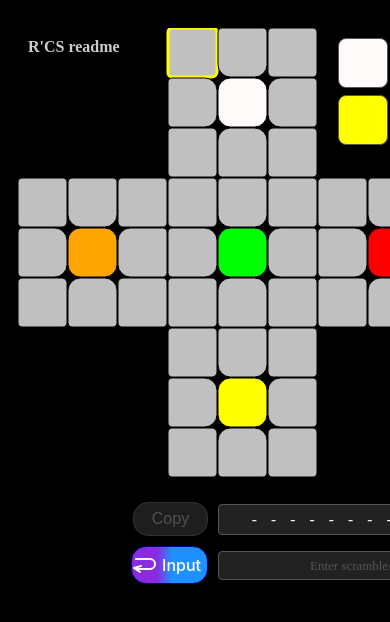
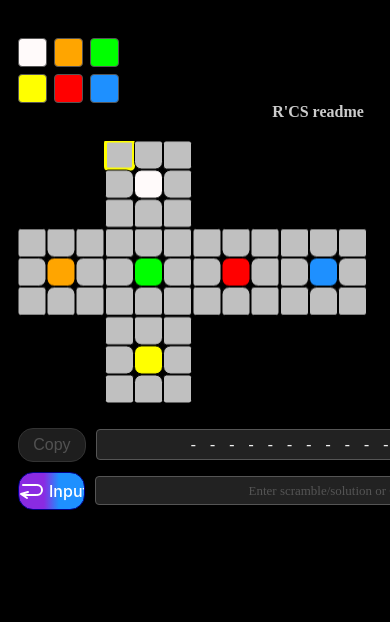
Before and after one commit to vibcatch24/R-CS, a website with bundled scripts: page index.html in a window 390 px wide. Shown: the top 622 px of the page. Built offline with nearby package versions, Linux system fonts and the light colour scheme.

Commit message:
Smartphone adaptation

```diff
--- a/Impasto.js
+++ b/Impasto.js
@@ -3,8 +3,10 @@ import * as CubeDefs from './cubeConstants.js'
 import { CubeState } from './CubeState.js'
 import { drawLayout, setOnLogoLoadCallback, setupLayoutEnvironment } from './Layout.js'
 
+const isMobile = window.innerWidth < 600
+const CANVAS_WIDTH_CONFIG = isMobile ? window.innerWidth - 40 : 600
 const CUBE_DIMENSION_CONFIG = 3
-const M_FOR_CLICK_DETECTION = CubeDefs.CANVAS_WIDTH_CONFIG / 4
+const M_FOR_CLICK_DETECTION = CANVAS_WIDTH_CONFIG / 4
 const SQUARE_SIZE_FOR_CLICK_DETECTION = Math.floor(M_FOR_CLICK_DETECTION / CUBE_DIMENSION_CONFIG)
 
 let cubeState = new CubeState()
@@ -14,7 +16,7 @@ let shouldDrawCatch24Text = false
 let copyTimeoutId = null
 
 // --- Initialization Layout (canvas) ---
-setupLayoutEnvironment('#cube-container', CubeDefs.CANVAS_WIDTH_CONFIG)
+setupLayoutEnvironment('#cube-container', CANVAS_WIDTH_CONFIG)
 setOnLogoLoadCallback(updateAndRedrawAll)
 // --- Getting references to DOM elements---
 const canvasEl = document.querySelector('#cube-container canvas')
--- a/cubeConstants.js
+++ b/cubeConstants.js
@@ -1,6 +1,5 @@
 // Файл: cubeConstants.js ref 1.2
 export const DEBUG_STATE = false
-export const CANVAS_WIDTH_CONFIG = 600
 export const TOTAL_STIKERS = 48
 export const DEFAULT_COLOR = '#C0C0C0'
 export const SIDES = ['U', 'L', 'F', 'R', 'B', 'D']
--- a/style.css
+++ b/style.css
@@ -11,7 +11,8 @@ body {
 
 .tool-container {
 	position: relative;
-	width: 600px;
+	width: 100%;
+	max-width: 600px;
 	margin: 0 auto 20px auto;
 	min-height: 550px;
 }
@@ -286,3 +287,38 @@ h1.title-header:hover {
 	box-shadow: inset 2px 2px 5px rgba(0, 0, 0, 0.4);
 	transform: translateY(1px);
 }
+
+@media (max-width: 600px) {
+	body {
+		flex-direction: column;
+		padding: 10px;
+	}
+
+	#controls {
+		position: static;
+		width: 100%;
+		order: 2;
+		margin-top: 20px;
+		justify-content: center;
+		gap: 20px;
+	}
+
+	#cube-container {
+		order: 1;
+	}
+
+	h1.title-header {
+		position: static;
+		text-align: center;
+		margin-bottom: 20px;
+	}
+
+	#position-code-container {
+		order: 3;
+	}
+
+	.code-field {
+		width: 100%;
+		box-sizing: border-box;
+	}
+}
```
